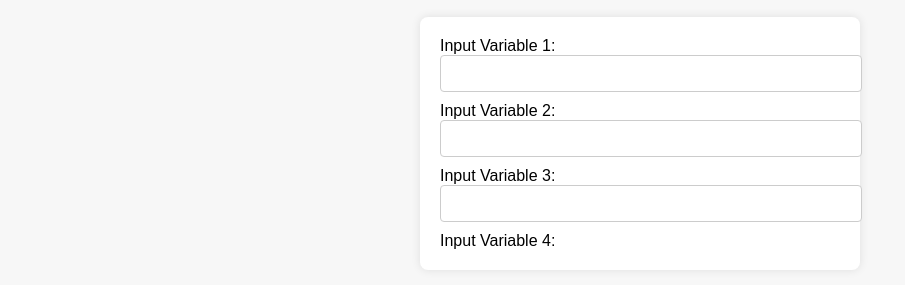
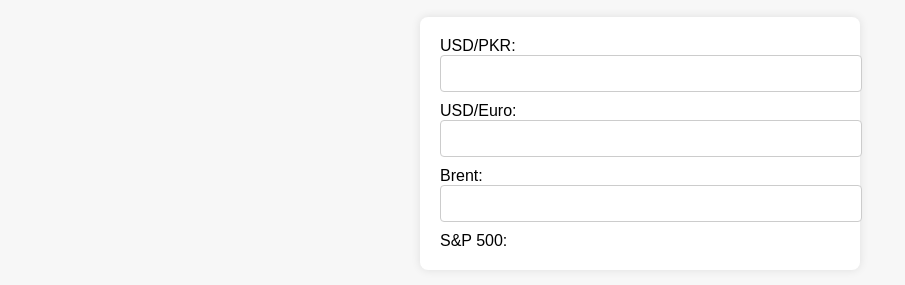
Before and after one commit to aabir-tech/Stock-Price-Predictor, a plain HTML site: page index.html.html in a window 1280 px wide. Shown: the part 71-356 px from the top of the page, without its empty margins (0-905 px from the left). Drawn offline with Linux system fonts and the light colour scheme.

Commit message:
Updated inde.

```diff
--- a/index.html.html
+++ b/index.html.html
@@ -37,14 +37,14 @@
 
     <h2>Stock Price Predictor</h2>
     <form id="predictForm">
-        <label for="var1">Input Variable 1:</label>
+        <label for="var1">USD/PKR:</label>
         <input type="number" id="var1" name="var1" required>
 
-        <label for="var2">Input Variable 2:</label>
+        <label for="var2">USD/Euro:</label>
         <input type="number" id="var2" name="var2" required>
 
-        <label for="var3">Input Variable 3:</label>
+        <label for="var3">Brent:</label>
         <input type="number" id="var3" name="var3" required>
 
-        <label for="var4">Input Variable 4:</label>
+        <label for="var4">S&P 500:</label>
         <input type="number" id=
```
